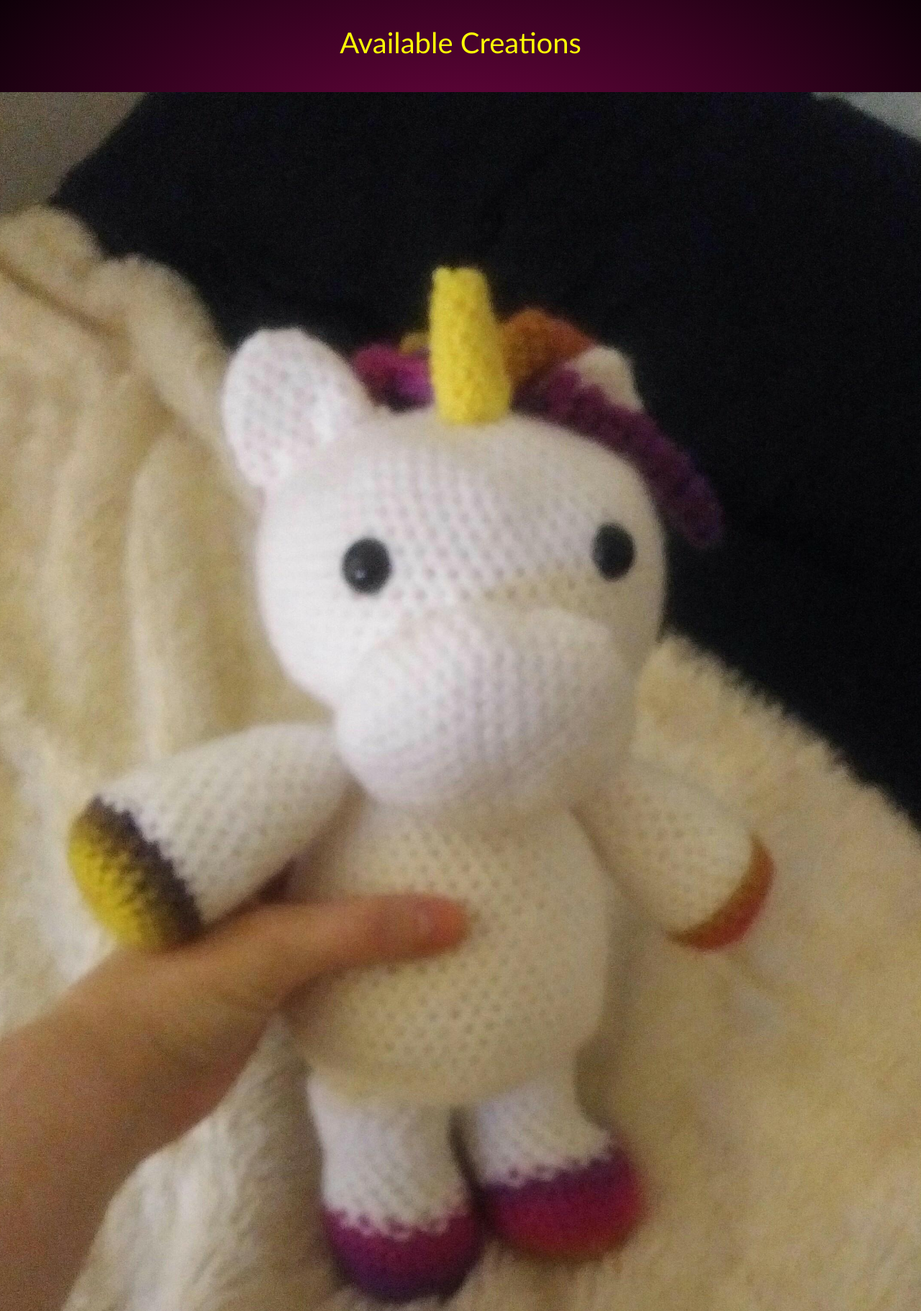
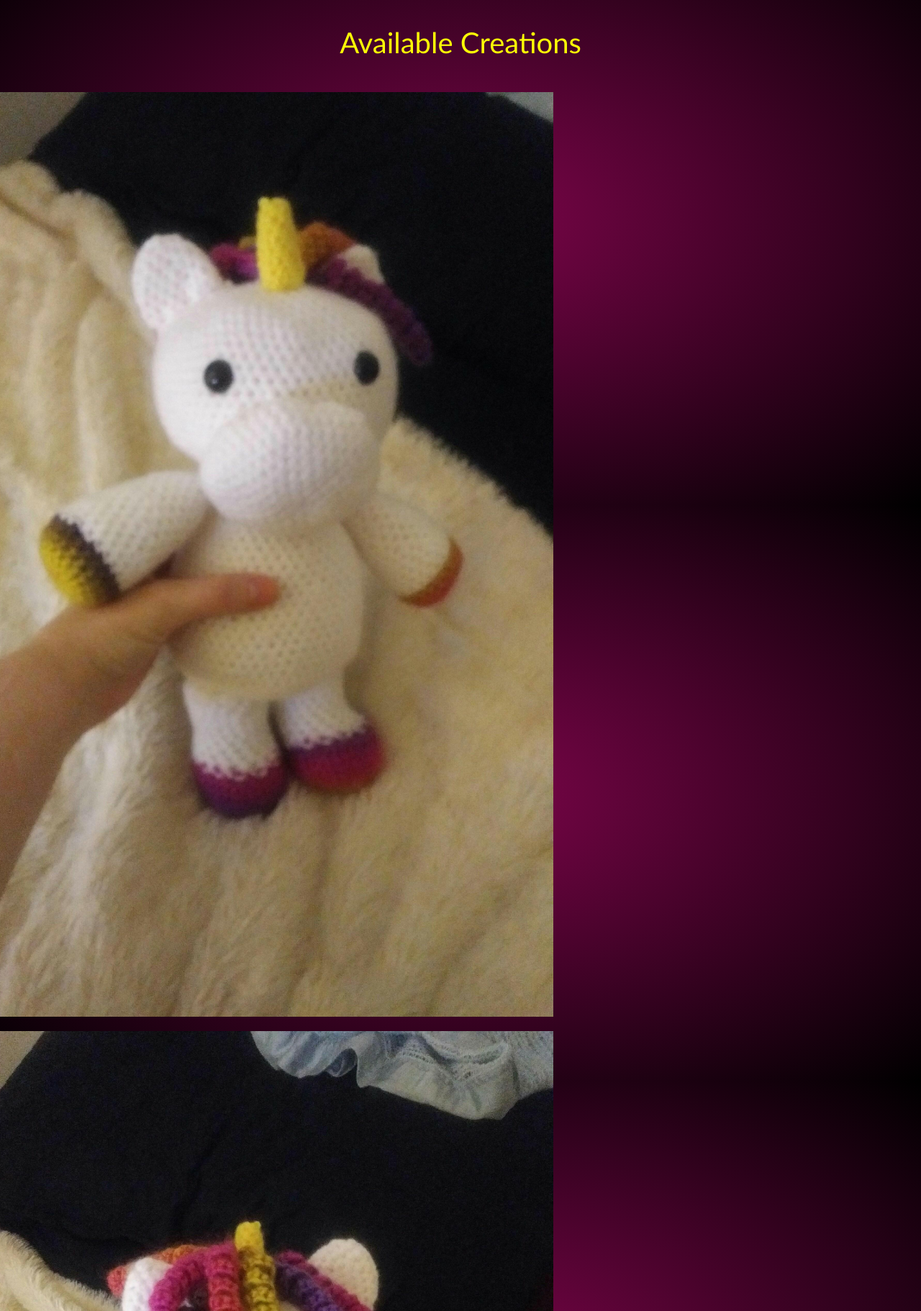
Before and after one commit to AlanaRosen/portfolio_website_python, a Flask app: page /crochet in a window 1280 px wide. Shown: the part 98-1920 px from the top of the page at 72% size. Run offline with Flask 2, Linux system fonts and the light colour scheme; some libraries are stand-ins or nearby versions.

Commit message:
shrink pictures

```diff
--- a/templates/crochet/available_creations.html
+++ b/templates/crochet/available_creations.html
@@ -15,13 +15,13 @@
   <div class="row"> <!--allows for styling of image placement-->
     <div class="column1"> <!--groups together the two images, description, and price-->
         <a data-toggle="modal" data-target="#modal_unicorn_front" href="/static/img/unicorn front.jpg">
-          <img src="/static/img/unicorn front.jpg" id="unicorn_front" style="max-width:100%;height:auto" />
+          <img src="/static/img/unicorn front.jpg" id="unicorn_front" style="max-width:60%;height:auto" />
         </a>
       </div>
 
     <div class="column2"> <!--groups together the two images, description, and price-->
         <a data-toggle="modal" data-target="#modal_unicorn_back" href="/static/img/unicorn back.jpg">
-          <img src="/static/img/unicorn back.jpg" id="unicorn_back" style="max-width:100%;height:auto" />
+          <img src="/static/img/unicorn back.jpg" id="unicorn_back" style="max-width:60%;height:auto" />
         </a>
       </div>
 
```
